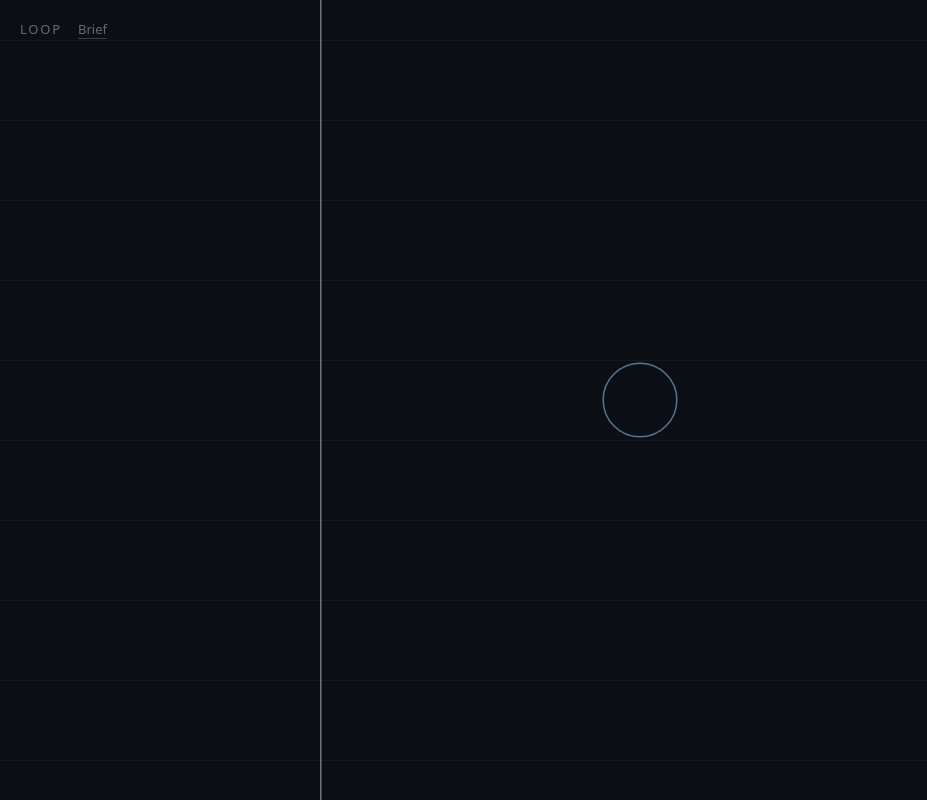
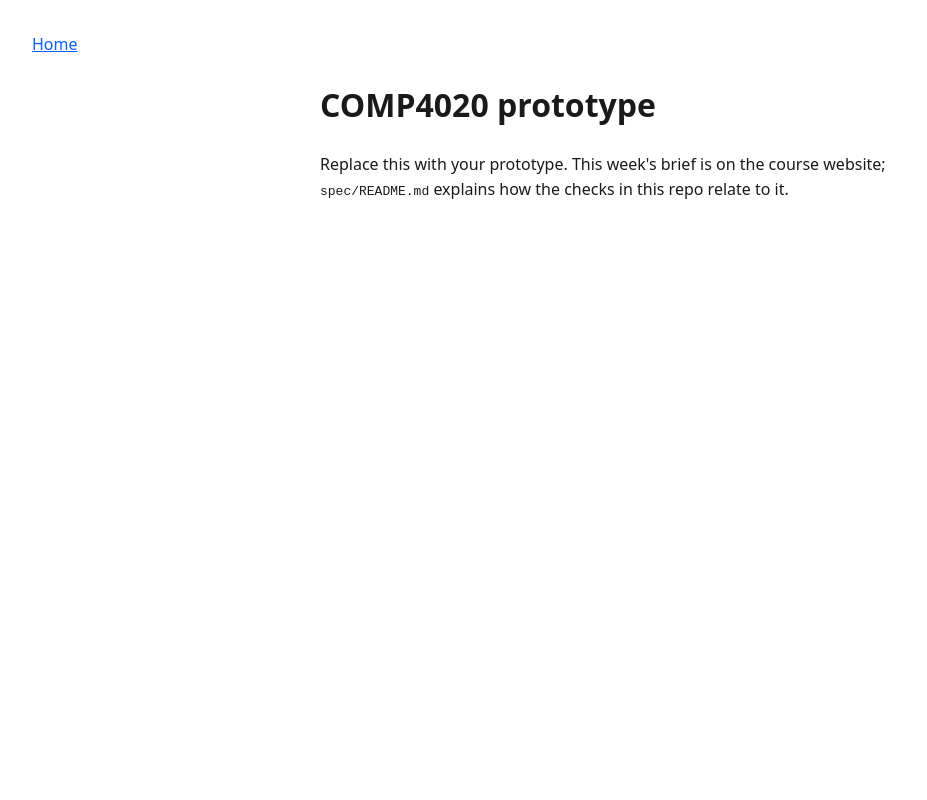
Before and after one commit to comp4020-agentic-coding-studio/comp4020-crit4-pangxuancong, an Astro site: page / in a window 1280 px wide. Shown: the whole page, without its empty margins (0-927 px from the left). Built offline with nearby package versions, Linux system fonts and the light colour scheme; Astro itself is replaced by a stand-in of ours.

Commit message:
Revert "feat: the instrument — an accumulating looper"
This reverts commit 2a3faae3ce29fd1eede019c305b0da3e8b1af7d1.

```diff
--- a/src/pages/index.astro
+++ b/src/pages/index.astro
@@ -3,34 +3,21 @@ import Layout from "../layouts/Layout.astro";
 ---
 
 <Layout
-  title="Loop — a browser instrument"
-  description="Press anywhere and it sounds, then keeps looping. Layer gestures, hear them fade, and play it with a mouse, a keyboard or your thumbs."
+  title="COMP4020 prototype"
+  description="Replace this with one sentence saying what this page is. A search result and a link preview both show it."
 >
-  <main>
-    <canvas
-      id="stage"
-      role="application"
-      aria-describedby="how"
-      aria-label="A looping instrument. Press anywhere to sound a note; where you press sets its pitch and brightness, and how long you hold sets its length."
-    ></canvas>
-  </main>
-
-  <header class="chrome">
-    <h1>Loop</h1>
+  <header>
     <nav aria-label="Primary">
-      <a
-        href="https://comp.anu.edu.au/courses/comp4020-agentic-coding-studio/crits/04-instrument/"
-        >Brief</a
-      >
+      <a href="./">Home</a>
     </nav>
   </header>
-
-  <p id="how" class="sr-only">
-    Press or tap anywhere on the stage to play a note. Higher up is a higher
-    pitch, further right is a brighter tone, and holding longer makes a longer
-    note. Each note joins a repeating loop and fades away after a few passes.
-    The keys A through K play the scale; hold a key to sustain its note.
-  </p>
-
+  <main>
+    <h1>COMP4020 prototype</h1>
+    <p data-testid="intro">
+      Replace this with your prototype. This week's brief is on the course
+      website; <code>spec/README.md</code> explains how the checks in this repo
+      relate to it.
+    </p>
+  </main>
   <script src="../scripts/main.ts"></script>
 </Layout>
--- a/src/scripts/main.ts
+++ b/src/scripts/main.ts
@@ -1,504 +1,6 @@
-/**
- * An accumulating looper.
- *
- * Press anywhere: a note sounds immediately, and on release it is committed to
- * a repeating loop that fades out over several cycles. One tap-and-hold carries
- * four dimensions — pitch (y), brightness (x), length (how long you hold), and
- * position in the loop (when you pressed).
- *
- * See plan.md for the design decisions and the constraints this holds to.
- */
-
-// Every value worth adjusting by ear lives here. No magic numbers below this.
-const TUNE = {
-  loopSeconds: 4,
-  attack: 0.015, // too small pops, too large smears
-  release: 0.35,
-  cutoffLow: 400, // brightness range, Hz
-  cutoffHigh: 4000,
-  filterQ: 1.1,
-  waveform: "triangle" as OscillatorType,
-  detune: 7, // cents, thickness of the oscillator pair
-  delayFraction: 0.125, // delay time as a fraction of the loop
-  delayFeedback: 0.35,
-  delayMix: 0.25,
-  livesFor: 8, // cycles a note survives before it is dropped
-  scale: [0, 2, 4, 7, 9], // pentatonic degrees
-  baseMidi: 48,
-  octaves: 2,
-  masterGain: 0.25,
-  voiceGain: 0.5,
-  maxVoices: 24,
-  maxEvents: 96,
-  minDurationSec: 0.08,
-  maxDurationFraction: 0.75, // a note longer than this would overlap itself
-  lookaheadMs: 25,
-  scheduleAheadSec: 0.1,
-  flashMs: 200,
-  background: "#0b0e14",
-  rowColor: "rgba(255, 255, 255, 0.045)",
-  playheadColor: "rgba(255, 255, 255, 0.42)",
-  hueLow: 196, // pitch maps onto hue across this span
-  hueSpan: 128,
-  dotRadius: 9,
-  liveRadius: 16,
-  inviteRadius: 34,
-};
-
-const DEGREES = TUNE.octaves * TUNE.scale.length;
-
-interface LoopEvent {
-  offsetSec: number;
-  degree: number;
-  midi: number;
-  cutoffHz: number;
-  durationSec: number;
-  bornCycle: number;
-  lastScheduledCycle: number;
-  flashedCycle: number;
-  flashUntil: number;
+// Your prototype's TypeScript goes here. If the week's spec rules out
+// JavaScript, delete this file and the script tag in index.html.
+const intro = document.querySelector<HTMLElement>('[data-testid="intro"]');
+if (intro) {
+  intro.dataset.ready = "true";
 }
-
-interface LiveNote {
-  degree: number;
-  midi: number;
-  cutoffHz: number;
-  offsetSec: number;
-  bornCycle: number;
-  startedAt: number;
-  x: number;
-  y: number;
-  release: () => void;
-}
-
-const clamp = (value: number, min: number, max: number): number =>
-  Math.min(max, Math.max(min, value));
-
-// --- pitch, brightness and their screen positions ------------------------
-
-function midiForDegree(degree: number): number {
-  const step = TUNE.scale[degree % TUNE.scale.length] ?? 0;
-  return TUNE.baseMidi + Math.floor(degree / TUNE.scale.length) * 12 + step;
-}
-
-function degreeForY(y: number, height: number): number {
-  return clamp(Math.floor((1 - y / height) * DEGREES), 0, DEGREES - 1);
-}
-
-function yForDegree(degree: number, height: number): number {
-  return (1 - (degree + 0.5) / DEGREES) * height;
-}
-
-function cutoffForX(x: number, width: number): number {
-  return (
-    TUNE.cutoffLow + clamp(x / width, 0, 1) * (TUNE.cutoffHigh - TUNE.cutoffLow)
-  );
-}
-
-function hueForDegree(degree: number): number {
-  return TUNE.hueLow + (degree / Math.max(1, DEGREES - 1)) * TUNE.hueSpan;
-}
-
-// --- clock ---------------------------------------------------------------
-
-// The playhead sweeps before the first gesture, when there is no AudioContext
-// to read a clock from. Run off performance.now() until one exists, then hand
-// over to the audio clock without letting the playhead jump.
-const pageStart = performance.now();
-
-let audio: AudioContext | null = null;
-let voiceBus: GainNode | null = null;
-let loopStartTime = 0;
-let activeVoices = 0;
-
-function elapsedSeconds(): number {
-  return audio
-    ? audio.currentTime - loopStartTime
-    : (performance.now() - pageStart) / 1000;
-}
-
-function loopPosition(): { cycle: number; phase: number } {
-  const t = elapsedSeconds();
-  return {
-    cycle: Math.floor(t / TUNE.loopSeconds),
-    phase: (t % TUNE.loopSeconds) / TUNE.loopSeconds,
-  };
-}
-
-// --- audio graph ---------------------------------------------------------
-
-function ensureAudio(): AudioContext {
-  if (audio) return audio;
-
-  const Ctor =
-    window.AudioContext ??
-    (window as unknown as { webkitAudioContext: typeof AudioContext })
-      .webkitAudioContext;
-  const ctx = new Ctor();
-
-  const master = ctx.createGain();
-  master.gain.value = TUNE.masterGain;
-  master.connect(ctx.destination);
-
-  const bus = ctx.createGain();
-  bus.connect(master);
-
-  // The feedback delay is the only effect: nothing is fetched, so the first
-  // note has nothing to wait for.
-  const delay = ctx.createDelay(TUNE.loopSeconds);
-  delay.delayTime.value = TUNE.loopSeconds * TUNE.delayFraction;
-  const feedback = ctx.createGain();
-  feedback.gain.value = TUNE.delayFeedback;
-  const mix = ctx.createGain();
-  mix.gain.value = TUNE.delayMix;
-  bus.connect(delay);
-  delay.connect(feedback);
-  feedback.connect(delay);
-  delay.connect(mix);
-  mix.connect(master);
-
-  voiceBus = bus;
-  loopStartTime = ctx.currentTime - (performance.now() - pageStart) / 1000;
-  audio = ctx;
-  void ctx.resume();
-  window.setInterval(schedule, TUNE.lookaheadMs);
-  return ctx;
-}
-
-interface Voice {
-  gain: GainNode;
-  end: (stopAt: number) => void;
-}
-
-function makeVoice(
-  ctx: AudioContext,
-  when: number,
-  midi: number,
-  cutoffHz: number,
-  peak: number,
-): Voice {
-  const env = ctx.createGain();
-  env.gain.setValueAtTime(0, when);
-  if (voiceBus) env.connect(voiceBus);
-
-  const filter = ctx.createBiquadFilter();
-  filter.type = "lowpass";
-  filter.frequency.value = cutoffHz;
-  filter.Q.value = TUNE.filterQ;
-  filter.connect(env);
-
-  const hz = 440 * 2 ** ((midi - 69) / 12);
-  const lead = ctx.createOscillator();
-  const pair = ctx.createOscillator();
-  for (const [osc, cents] of [
-    [lead, -TUNE.detune],
-    [pair, TUNE.detune],
-  ] as const) {
-    osc.type = TUNE.waveform;
-    osc.frequency.value = hz;
-    osc.detune.value = cents;
-    osc.connect(filter);
-    osc.start(when);
-  }
-
-  // Never reach full gain instantly: the click that causes is the main reason
-  // a browser synth sounds like a toy.
-  env.gain.linearRampToValueAtTime(peak, when + TUNE.attack);
-
-  activeVoices += 1;
-  let ended = false;
-  return {
-    gain: env,
-    end(stopAt: number) {
-      if (ended) return;
-      ended = true;
-      lead.stop(stopAt);
-      pair.stop(stopAt);
-      lead.onended = () => {
-        activeVoices -= 1;
-        lead.disconnect();
-        pair.disconnect();
-        filter.disconnect();
-        env.disconnect();
-      };
-    },
-  };
-}
-
-/** A note whose whole envelope is known up front — a loop replay. */
-function scheduleVoice(
-  ctx: AudioContext,
-  when: number,
-  event: LoopEvent,
-  peak: number,
-): void {
-  const voice = makeVoice(ctx, when, event.midi, event.cutoffHz, peak);
-  const holdUntil = when + Math.max(TUNE.attack, event.durationSec);
-  voice.gain.gain.setValueAtTime(peak, holdUntil);
-  voice.gain.gain.linearRampToValueAtTime(0, holdUntil + TUNE.release);
-  voice.end(holdUntil + TUNE.release + 0.02);
-}
-
-/** A note the player is still holding — length is not known yet. */
-function startLiveVoice(
-  ctx: AudioContext,
-  midi: number,
-  cutoffHz: number,
-): () => void {
-  const voice = makeVoice(ctx, ctx.currentTime, midi, cutoffHz, TUNE.voiceGain);
-  return () => {
-    const now = ctx.currentTime;
-    voice.gain.gain.cancelScheduledValues(now);
-    voice.gain.gain.setValueAtTime(voice.gain.gain.value, now);
-    voice.gain.gain.linearRampToValueAtTime(0, now + TUNE.release);
-    voice.end(now + TUNE.release + 0.02);
-  };
-}
-
-// --- the loop ------------------------------------------------------------
-
-const events: LoopEvent[] = [];
-const live = new Map<string, LiveNote>();
-
-/**
- * Lookahead scheduler. Everything is placed against audio-clock times, never
- * setTimeout, or the rhythm audibly jitters. Guarding on the cycle index is
- * what stops consecutive ticks from scheduling the same occurrence twice.
- */
-function schedule(): void {
-  const ctx = audio;
-  if (!ctx) return;
-
-  const now = ctx.currentTime;
-  const horizon = now + TUNE.scheduleAheadSec;
-
-  for (let i = events.length - 1; i >= 0; i -= 1) {
-    const event = events[i];
-    if (!event) continue;
-
-    let cycle = Math.ceil(
-      (now - loopStartTime - event.offsetSec) / TUNE.loopSeconds,
-    );
-    if (cycle <= event.lastScheduledCycle) cycle = event.lastScheduledCycle + 1;
-
-    const when = loopStartTime + cycle * TUNE.loopSeconds + event.offsetSec;
-    if (when > horizon) continue;
-
-    const age = cycle - event.bornCycle;
-    if (age >= TUNE.livesFor) {
-      events.splice(i, 1);
-      continue;
-    }
-
-    event.lastScheduledCycle = cycle;
-    // The player's own touch always sounds; it is the replays that yield when
-    // the graph is busy.
-    if (activeVoices >= TUNE.maxVoices) continue;
-    scheduleVoice(ctx, when, event, TUNE.voiceGain * (1 - age / TUNE.livesFor));
-  }
-}
-
-function startNote(
-  id: string,
-  degree: number,
-  cutoffHz: number,
-  x: number,
-  y: number,
-): void {
-  if (live.has(id)) return;
-
-  // Creating the context inside the gesture handler is an iOS Safari
-  // requirement, and it means the first press is also the first sound: there
-  // is no "click to enable audio" step.
-  const ctx = ensureAudio();
-  const { cycle, phase } = loopPosition();
-  const midi = midiForDegree(degree);
-
-  live.set(id, {
-    degree,
-    midi,
-    cutoffHz,
-    offsetSec: phase * TUNE.loopSeconds,
-    bornCycle: cycle,
-    startedAt: ctx.currentTime,
-    x,
-    y,
-    release: startLiveVoice(ctx, midi, cutoffHz),
-  });
-}
-
-function endNote(id: string): void {
-  const note = live.get(id);
-  if (!note) return;
-  live.delete(id);
-  note.release();
-
-  const ctx = audio;
-  if (!ctx) return;
-
-  events.push({
-    offsetSec: note.offsetSec,
-    degree: note.degree,
-    midi: note.midi,
-    cutoffHz: note.cutoffHz,
-    durationSec: clamp(
-      ctx.currentTime - note.startedAt,
-      TUNE.minDurationSec,
-      TUNE.loopSeconds * TUNE.maxDurationFraction,
-    ),
-    bornCycle: note.bornCycle,
-    lastScheduledCycle: note.bornCycle,
-    flashedCycle: note.bornCycle,
-    flashUntil: performance.now() + TUNE.flashMs,
-  });
-  if (events.length > TUNE.maxEvents) events.shift();
-}
-
-// --- input ---------------------------------------------------------------
-
-const canvas = document.querySelector<HTMLCanvasElement>("#stage");
-const surface = canvas?.getContext("2d") ?? null;
-
-// One code path for mouse and touch; polyphony falls out of the pointer id.
-const KEYS = "asdfghjk";
-
-if (canvas && surface) {
-  canvas.addEventListener("pointerdown", (event) => {
-    event.preventDefault();
-    canvas.setPointerCapture(event.pointerId);
-    const rect = canvas.getBoundingClientRect();
-    const x = event.clientX - rect.left;
-    const y = event.clientY - rect.top;
-    startNote(
-      `p:${event.pointerId}`,
-      degreeForY(y, rect.height),
-      cutoffForX(x, rect.width),
-      x,
-      y,
-    );
-  });
-
-  const lift = (event: PointerEvent): void => {
-    endNote(`p:${event.pointerId}`);
-  };
-  canvas.addEventListener("pointerup", lift);
-  canvas.addEventListener("pointercancel", lift);
-
-  window.addEventListener("keydown", (event) => {
-    if (event.repeat || event.metaKey || event.ctrlKey || event.altKey) return;
-    const index = KEYS.indexOf(event.key.toLowerCase());
-    if (index < 0) return;
-    event.preventDefault();
-    const rect = canvas.getBoundingClientRect();
-    const degree = clamp(index, 0, DEGREES - 1);
-    startNote(
-      `k:${event.key.toLowerCase()}`,
-      degree,
-      (TUNE.cutoffLow + TUNE.cutoffHigh) / 2,
-      rect.width / 2,
-      yForDegree(degree, rect.height),
-    );
-  });
-
-  window.addEventListener("keyup", (event) => {
-    endNote(`k:${event.key.toLowerCase()}`);
-  });
-
-  // --- render ------------------------------------------------------------
-
-  const stillness = window.matchMedia("(prefers-reduced-motion: reduce)");
-
-  function resize(): void {
-    if (!canvas || !surface) return;
-    const dpr = Math.min(window.devicePixelRatio || 1, 2);
-    canvas.width = Math.round(canvas.clientWidth * dpr);
-    canvas.height = Math.round(canvas.clientHeight * dpr);
-    surface.setTransform(dpr, 0, 0, dpr, 0, 0);
-  }
-
-  function draw(): void {
-    if (!canvas || !surface) return;
-
-    const width = canvas.clientWidth;
-    const height = canvas.clientHeight;
-    const nowMs = performance.now();
-    const calm = stillness.matches;
-    const { cycle, phase } = loopPosition();
-
-    surface.fillStyle = TUNE.background;
-    surface.fillRect(0, 0, width, height);
-
-    // One row per scale degree: the rows are why nothing can sound wrong.
-    surface.fillStyle = TUNE.rowColor;
-    for (let degree = 0; degree < DEGREES; degree += 1) {
-      surface.fillRect(0, yForDegree(degree, height), width, 1);
-    }
-
-    for (const event of events) {
-      const eventPhase = event.offsetSec / TUNE.loopSeconds;
-
-      // Flash when the playhead crosses the dot, not when the voice was
-      // scheduled — those differ by up to scheduleAheadSec. The playhead runs
-      // off the audio clock, so this lands on the right frame for free.
-      if (event.flashedCycle < cycle && phase >= eventPhase) {
-        event.flashUntil = nowMs + TUNE.flashMs;
-        event.flashedCycle = cycle;
-      }
-
-      const life = Math.max(0, 1 - (cycle - event.bornCycle) / TUNE.livesFor);
-      const flash = calm
-        ? 0
-        : Math.max(0, (event.flashUntil - nowMs) / TUNE.flashMs);
-
-      surface.globalAlpha = 0.2 + 0.8 * life;
-      surface.fillStyle = `hsl(${hueForDegree(event.degree)}, 82%, ${55 + flash * 22}%)`;
-      surface.beginPath();
-      surface.arc(
-        eventPhase * width,
-        yForDegree(event.degree, height),
-        TUNE.dotRadius * (0.55 + 0.45 * life) * (1 + flash * 1.5),
-        0,
-        Math.PI * 2,
-      );
-      surface.fill();
-    }
-    surface.globalAlpha = 1;
-
-    surface.fillStyle = TUNE.playheadColor;
-    surface.fillRect(Math.round(phase * width), 0, 1.5, height);
-
-    for (const note of live.values()) {
-      const pulse = calm ? 1 : 1 + 0.14 * Math.sin(nowMs / 90);
-      surface.strokeStyle = `hsl(${hueForDegree(note.degree)}, 90%, 72%)`;
-      surface.lineWidth = 2;
-      surface.beginPath();
-      surface.arc(note.x, note.y, TUNE.liveRadius * pulse, 0, Math.PI * 2);
-      surface.stroke();
-    }
-
-    // Before the first gesture the loop is already sweeping, silently, so the
-    // idea arrives before the player touches anything.
-    if (!audio) {
-      const breath = calm ? 1 : 1 + 0.11 * Math.sin(nowMs / 700);
-      surface.strokeStyle = "hsl(200, 70%, 74%)";
-      surface.globalAlpha = 0.55;
-      surface.lineWidth = 1.5;
-      surface.beginPath();
-      surface.arc(
-        width / 2,
-        height / 2,
-        TUNE.inviteRadius * breath,
-        0,
-        Math.PI * 2,
-      );
-      surface.stroke();
-      surface.globalAlpha = 1;
-    }
-
-    window.requestAnimationFrame(draw);
-  }
-
-  window.addEventListener("resize", resize);
-  resize();
-  window.requestAnimationFrame(draw);
-}
--- a/src/styles/global.css
+++ b/src/styles/global.css
@@ -1,84 +1,16 @@
-:root {
-  --ground: #0b0e14;
-  --chrome: rgb(255 255 255 / 38%);
-  --chrome-strong: rgb(255 255 255 / 68%);
+body {
+  margin: 0;
+  padding: 2rem;
+  font-family: system-ui, sans-serif;
+  line-height: 1.6;
+  color: #1a1a1a;
 }
 
-* {
-  box-sizing: border-box;
+main {
+  max-width: 40rem;
+  margin: 0 auto;
 }
 
-html,
-body {
-  height: 100%;
+a {
+  color: #0b5fff;
 }
-
-body {
-  margin: 0;
-  overflow: hidden;
-  background: var(--ground);
-  color: var(--chrome);
-  font-family: system-ui, sans-serif;
-  line-height: 1.5;
-}
-
-/* The stage is the instrument: full-bleed, and touch-action none or scrolling
-   steals the gesture before it ever reaches a pointer handler. */
-#stage {
-  position: fixed;
-  inset: 0;
-  display: block;
-  width: 100%;
-  height: 100%;
-  touch-action: none;
-}
-
-/* The heading and the nav are required of every page, so they stay real and
-   readable — just understated enough to leave the opening screen quiet. */
-.chrome {
-  position: fixed;
-  top: 0;
-  left: 0;
-  display: flex;
-  gap: 1rem;
-  align-items: baseline;
-  padding: 1rem 1.25rem;
-  pointer-events: none;
-}
-
-.chrome h1 {
-  margin: 0;
-  font-size: 0.8125rem;
-  font-weight: 500;
-  letter-spacing: 0.14em;
-  text-transform: uppercase;
-}
-
-.chrome nav {
-  pointer-events: auto;
-}
-
-.chrome a {
-  color: inherit;
-  font-size: 0.8125rem;
-  text-decoration: none;
-  border-bottom: 1px solid rgb(255 255 255 / 20%);
-}
-
-.chrome a:hover,
-.chrome a:focus-visible {
-  color: var(--chrome-strong);
-  border-bottom-color: currentcolor;
-}
-
-.sr-only {
-  position: absolute;
-  overflow: hidden;
-  width: 1px;
-  height: 1px;
-  margin: -1px;
-  padding: 0;
-  border: 0;
-  clip-path: inset(50%);
-  white-space: nowrap;
-}
```
Also changed, not shown: spec/starter.test.ts (added, +30 -0 lines).
